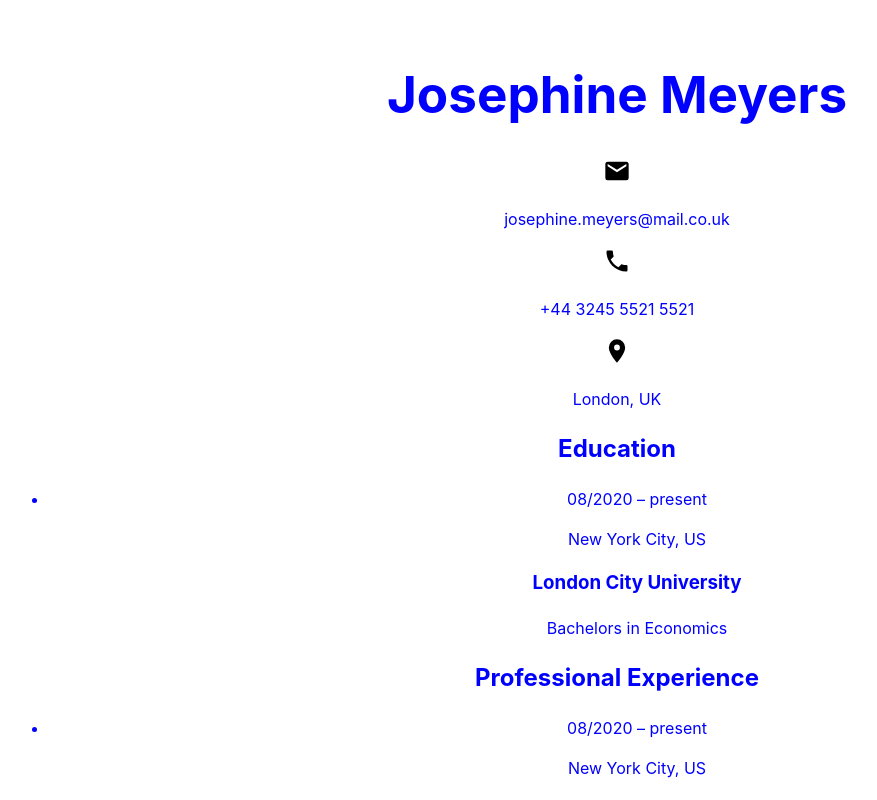
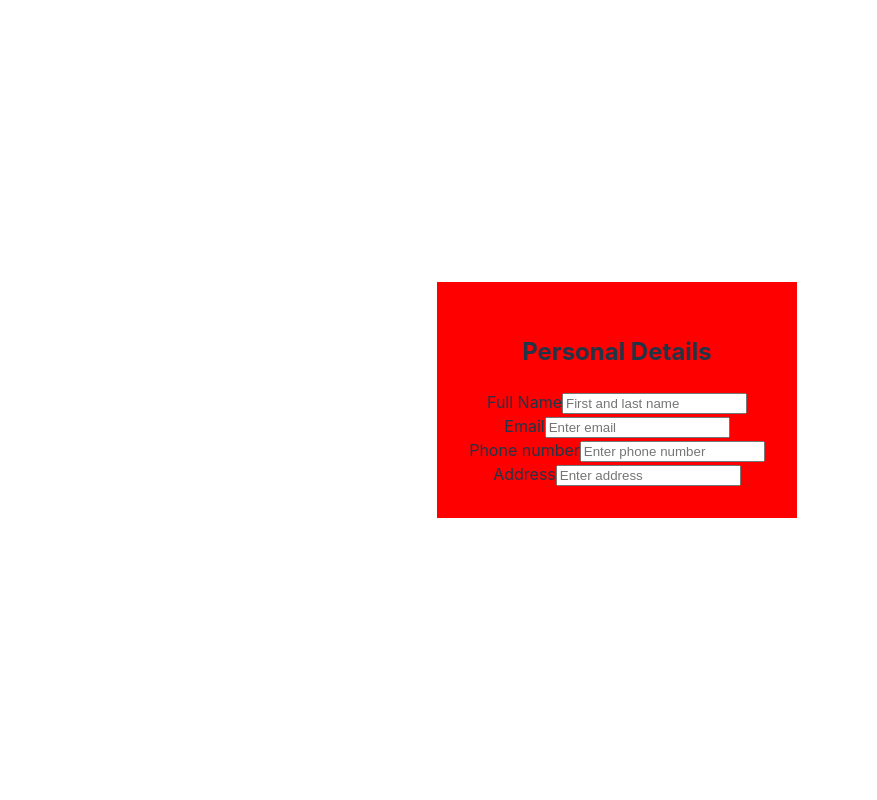
Before and after one commit to JyrexRonaldo/cv-application, a React (Vite) app: page / in a window 1280 px wide. Shown: the top 800 px of the page, without its empty margins (23-900 px from the left). Built offline with nearby package versions, Linux system fonts and the light colour scheme.

Commit message:
Add personal details form

```diff
--- a/src/components/App.jsx
+++ b/src/components/App.jsx
@@ -1,38 +1,41 @@
-import { useState } from 'react'
+// import { useState } from 'react'
 // import reactLogo from '../assets/react.svg'
 // import viteLogo from '/vite.svg'
-import '../styles/App.css'
-import { Resume } from './Resume'
+import "../styles/App.css";
+// import { Resume } from './Resume'
+import { FormComponent } from "./FormComponent";
+import { InputComponent } from "./InputComponent";
 
 function App() {
   // const [count, setCount] = useState(0)
 
-  return (
+  const getInputFeatures = (labelName, type, placeholder) => {
+    return { labelName, type, placeholder };
+  };
 
-    <Resume />
-    // <>
-    //   <div>
-    //     <a href="https://vitejs.dev" target="_blank">
-    //       <img src={viteLogo} className="logo" alt="Vite logo" />
-    //     </a>
-    //     <a href="https://react.dev" target="_blank">
-    //       <img src={reactLogo} className="logo react" alt="React logo" />
-    //     </a>
-    //   </div>
-    //   <h1>Vite + React</h1>
-    //   <div className="card">
-    //     <button onClick={() => setCount((count) => count + 1)}>
-    //       count is {count}
-    //     </button>
-    //     <p>
-    //       Edit <code>src/App.jsx</code> and save to test HMR
-    //     </p>
-    //   </div>
-    //   <p className="read-the-docs">
-    //     Click on the Vite and React logos to learn more
-    //   </p>
-    // </>
-  )
+  // console.log(getInputFeatures("Email", "text", "Yuh is my driver"));
+
+  const personalDetailsFormFeatures = [
+    getInputFeatures("Full Name", "text", "First and last name"),
+    getInputFeatures("Email", "email", "Enter email"),
+    getInputFeatures("Phone number", "tel", "Enter phone number"),
+    getInputFeatures("Address", "text", "Enter address"),
+  ];
+
+  console.log(personalDetailsFormFeatures);
+
+  const inputArray = personalDetailsFormFeatures.map((item, index) => {
+    return (
+      <InputComponent
+        key={index}
+        labelName={item.labelName}
+        type={item.type}
+        placeholder={item.placeholder}
+      />
+    );
+  });
+
+  return <FormComponent title={"Personal Details"}>{inputArray}</FormComponent>;
 }
 
-export default App
+export default App;
--- a/src/components/InputComponent.jsx
+++ b/src/components/InputComponent.jsx
@@ -1,11 +1,11 @@
 import "../styles/InputComponent.css";
 
-function InputComponent({ labelName, type, value, onChange }) {
+function InputComponent({ labelName, type, placeholder }) {
   return (
     <>
       <label>
         {labelName}
-        <input type={type} value={value} onChange={onChange} />
+        <input type={type} placeholder={placeholder} />
       </label>
       <br />
     </>
```
